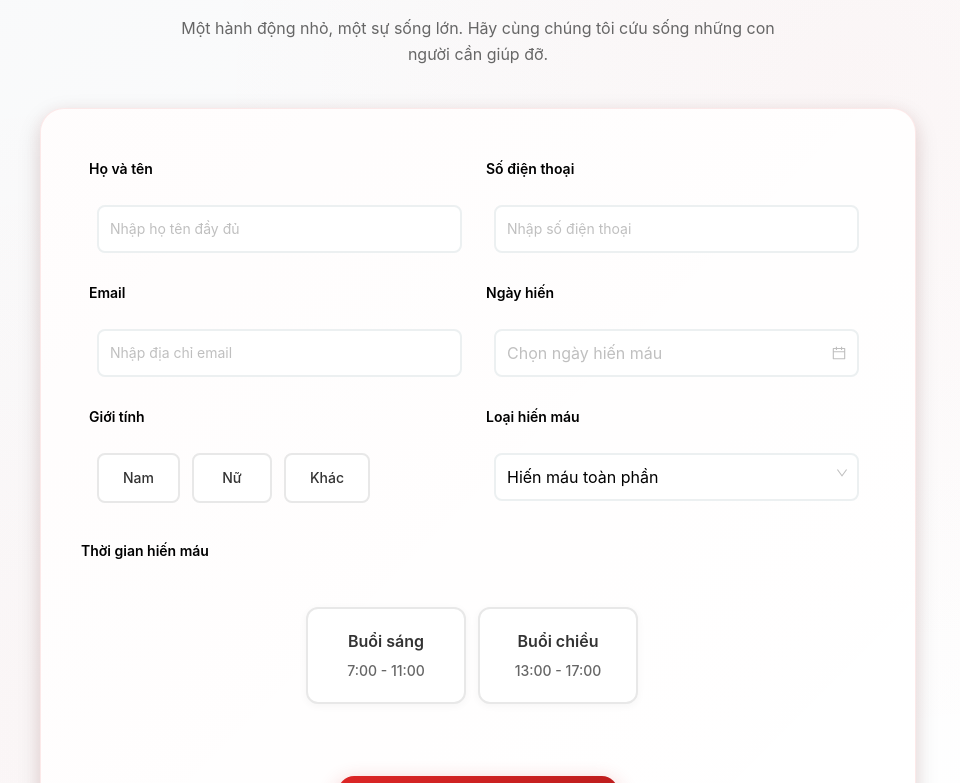
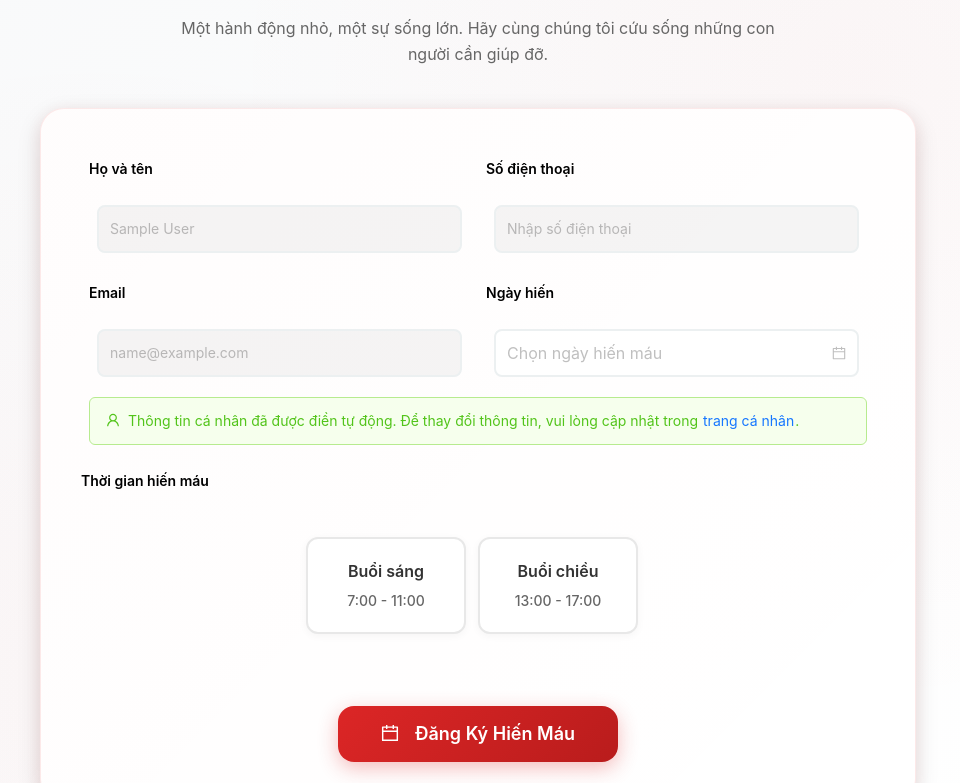
Before and after one commit to SWP301-Blood-Donation-Support-System/Front-End-React, a React (Create React App) app: page /booking in a window 1280 px wide. Shown: the part 2177-2960 px from the top of the page, without its empty margins (162-1122 px from the left). Built offline with nearby package versions, Linux system fonts and the light colour scheme; sample sign-in values are in the browser's storage.

Commit message:
auto-fill booking form

```diff
--- a/src/api/User.js
+++ b/src/api/User.js
@@ -31,24 +31,7 @@ export const UserAPI = {
     },
     logout: () => {
         localStorage.removeItem("token");
-        localStorage.removeItem("userInfo");
-    },
-
-    // Get detailed user profile information
-    getUserProfile: async (userId) => {
-        try {
-            const token = localStorage.getItem("token");
-            const response = await axios.get(`https://localhost:7198/api/User/${userId}`, {
-                headers: {
-                    Authorization: `Bearer ${token}`
-                }
-            });
-            return response;
-        } catch (error) {
-            console.error("Error fetching user profile:", error);
-            throw error;
-        }
-    },
+        localStorage.removeItem("userInfo");    },
 
     // Update user profile information
     updateUserProfile: async (userId, profileData) => {
--- a/src/pages/BookingPage.js
+++ b/src/pages/BookingPage.js
@@ -8,9 +8,9 @@ import {
   Button,
   Steps,
   Collapse,
-  Divider,
-  Form,
-  Input,  Select,  DatePicker,
+  Divider,  Form,
+  Input,
+  DatePicker,
   Modal
 } from 'antd';
 import {
@@ -30,14 +30,14 @@ import Footer from '../components/Footer';
 const { Title, Text, Paragraph } = Typography;
 const { Content } = Layout;
 
-const BookingPage = () => {
-  const [donationType, setDonationType] = useState('whole-blood');
+const BookingPage = () => {  const [donationType, setDonationType] = useState('whole-blood');
   const [form] = Form.useForm();
   const navigate = useNavigate();
   const location = useLocation();
   const preservedData = location.state?.preservedBookingData;  const [formValues, setFormValues] = useState({});
   const [showLoginModal, setShowLoginModal] = useState(false);
-
+  const [userProfile, setUserProfile] = useState(null);
+  const [isLoggedIn, setIsLoggedIn] = useState(false);
   // Handle navigation and scroll effects
   useEffect(() => {
     // Scroll to form when there's a hash in URL (từ trang chủ)
@@ -54,7 +54,36 @@ const BookingPage = () => {
       // Scroll to top when navigating to booking page without hash
       window.scrollTo(0, 0);
     }
-  }, []);// Restore form data when coming back from eligibility page
+  }, []);
+  // Check if user is logged in and auto-fill form
+  useEffect(() => {
+    const token = localStorage.getItem('token');
+    const user = localStorage.getItem('user');
+    const userInfo = localStorage.getItem('userInfo');
+
+    if (token && (user || userInfo)) {
+      setIsLoggedIn(true);
+
+      // Try to get user data from either source
+      let userData = null;
+      if (userInfo) {
+        userData = JSON.parse(userInfo);
+      } else if (user) {
+        userData = JSON.parse(user);
+      }        setUserProfile(userData);
+
+      // Auto-fill form with user information
+      // Handle different possible field names from different data sources
+      form.setFieldsValue({
+        fullName: userData.FullName || userData.fullName || userData.name || '',
+        phone: userData.PhoneNumber || userData.phone || userData.phoneNumber || '',
+        email: userData.email || userData.Email || ''
+      });
+    } else {
+      setIsLoggedIn(false);
+      setUserProfile(null);
+    }
+  }, [form]);// Restore form data when coming back from eligibility page
   useEffect(() => {
     if (preservedData) {
       // Create a copy of preserved data to avoid mutating the original
@@ -69,7 +98,7 @@ const BookingPage = () => {
         setDonationType(preservedData.donationType);
       }
     }
-  }, [preservedData, form]);const handleFormSubmit = (values) => {
+  }, [preservedData, form]);  const handleFormSubmit = (values) => {
     // Check authentication before proceeding to eligibility form
     const user = localStorage.getItem('user');
     const token = localStorage.getItem('token');
@@ -90,7 +119,7 @@ const BookingPage = () => {
     // Include donation type in the booking data and safely handle date
     const completeBookingData = {
       ...values,
-      donationType,
+      donationType, // Use the selected donation type from state
       userId: JSON.parse(user).id // Add user ID to booking data
     };
 
@@ -107,7 +136,7 @@ const BookingPage = () => {
     }
       // Navigate to eligibility form
     navigate('/eligibility', { state: { bookingData: completeBookingData } });
-  };  const handleLoginClick = () => {
+  };const handleLoginClick = () => {
     // Save booking data to sessionStorage before redirecting
     if (form.getFieldsValue()) {
       sessionStorage.setItem('pendingBookingData', JSON.stringify({
@@ -410,8 +439,7 @@ const BookingPage = () => {
                     requiredMark={false}
                     size="large"
                     className="donation-form"
-                  >
-                    <Row gutter={[24, 24]}>
+                  >                    <Row gutter={[24, 24]}>
                       <Col xs={24} md={12}>
                         <Form.Item
                           label="Họ và tên"
@@ -424,6 +452,7 @@ const BookingPage = () => {
                           <Input
                             className="form-input"
                             placeholder="Nhập họ tên đầy đủ"
+                            disabled={isLoggedIn}
                           />
                         </Form.Item>
                       </Col>
@@ -440,12 +469,11 @@ const BookingPage = () => {
                           <Input
                             className="form-input"
                             placeholder="Nhập số điện thoại"
+                            disabled={isLoggedIn}
                           />
                         </Form.Item>
                       </Col>
-                    </Row>
-
-                    <Row gutter={[24, 24]}>
+                    </Row>                    <Row gutter={[24, 24]}>
                       <Col xs={24} md={12}>
                         <Form.Item
                           label="Email"
@@ -458,6 +486,7 @@ const BookingPage = () => {
                           <Input
                             className="form-input"
                             placeholder="Nhập địa chỉ email"
+                            disabled={isLoggedIn}
                           />
                         </Form.Item>
                       </Col>
@@ -478,69 +507,34 @@ const BookingPage = () => {
                       </Col>
                     </Row>
 
-                    <Row gutter={[24, 24]}>
-                      <Col xs={24} md={12}>                        <Form.Item
-                          label="Giới tính"
-                          name="gender"
-                          rules={[{ required: true, message: 'Vui lòng chọn giới tính' }]}
-                        >
-                          <div className="custom-radio-group radio-group-wrapper">
-                            <div
-                              className={`gender-option ${formValues.gender === 'male' ? 'selected' : ''}`}
-                              onClick={() => {
-                                const currentValue = formValues.gender;
-                                const newValue = currentValue === 'male' ? undefined : 'male';
-                                form.setFieldsValue({ gender: newValue });
-                                setFormValues({ ...formValues, gender: newValue });
-                              }}
-                            >
-                              Nam
-                            </div>
-                            <div
-                              className={`gender-option ${formValues.gender === 'female' ? 'selected' : ''}`}
-                              onClick={() => {
-                                const currentValue = formValues.gender;
-                                const newValue = currentValue === 'female' ? undefined : 'female';
-                                form.setFieldsValue({ gender: newValue });
-                                setFormValues({ ...formValues, gender: newValue });
-                              }}
-                            >
-                              Nữ
-                            </div>
-                            <div
-                              className={`gender-option ${formValues.gender === 'other' ? 'selected' : ''}`}
-                              onClick={() => {
-                                const currentValue = formValues.gender;
-                                const newValue = currentValue === 'other' ? undefined : 'other';
-                                form.setFieldsValue({ gender: newValue });
-                                setFormValues({ ...formValues, gender: newValue });
-                              }}
-                            >
-                              Khác
-                            </div>
+                    {isLoggedIn && (
+                      <Row gutter={[24, 24]}>
+                        <Col xs={24}>
+                          <div style={{
+                            padding: '12px 16px',
+                            backgroundColor: '#f6ffed',
+                            border: '1px solid #b7eb8f',
+                            borderRadius: '6px',
+                            marginBottom: '16px'
+                          }}>
+                            <Text style={{ color: '#52c41a' }}>
+                              <UserOutlined style={{ marginRight: '8px' }} />
+                              Thông tin cá nhân đã được điền tự động.
+                              Để thay đổi thông tin, vui lòng cập nhật trong{' '}
+                              <Button
+                                type="link"
+                                size="small"
+                                style={{ padding: 0, height: 'auto' }}
+                                onClick={() => navigate('/profile')}
+                              >
+                                trang cá nhân
+                              </Button>
+                              .
+                            </Text>
                           </div>
-                        </Form.Item>
-                      </Col>
-
-                      <Col xs={24} md={12}>
-                        <Form.Item
-                          label="Loại hiến máu"
-                          name="donationType"
-                          rules={[{ required: true, message: 'Vui lòng chọn loại hiến máu' }]}
-                          initialValue="whole-blood"
-                        >
-                          <Select
-                            className="form-input"
-                            placeholder="Chọn loại hiến máu"
-                          >
-                            <Select.Option value="whole-blood">Hiến máu toàn phần</Select.Option>
-                            <Select.Option value="platelets">Hiến tiểu cầu</Select.Option>
-                            <Select.Option value="plasma">Hiến huyết tương</Select.Option>
-                            <Select.Option value="red-cells">Hiến hồng cầu</Select.Option>
-                          </Select>
-                        </Form.Item>
-                      </Col>
-                    </Row>                    <Form.Item
+                        </Col>
+                      </Row>
+                    )}<Form.Item
                       label="Thời gian hiến máu"
                       name="donationSlot"
                       rules={[{ required: true, message: 'Vui lòng chọn thời gian hiến máu' }]}
--- a/src/pages/LoginPage.js
+++ b/src/pages/LoginPage.js
@@ -31,20 +31,13 @@ const LoginPage = () => {
       return value !== null && value !== undefined && value !== '';
     });
   };
-
   const handleSuccessfulLogin = async (decoded) => {
     try {
       // Store token and user info
       localStorage.setItem("userInfo", JSON.stringify(decoded));
 
-      // Get full user profile to check completeness
-      const profileResponse = await UserAPI.getUserProfile(decoded.UserID);
+      // Use the decoded token data directly without API call
       let userProfile = decoded;
-
-      if (profileResponse.status === 200) {
-        userProfile = profileResponse.data.result || profileResponse.data;
-        localStorage.setItem("userInfo", JSON.stringify(userProfile));
-      }
 
       // Role-based redirection
       const userRoleId = decoded.RoleID;
```
